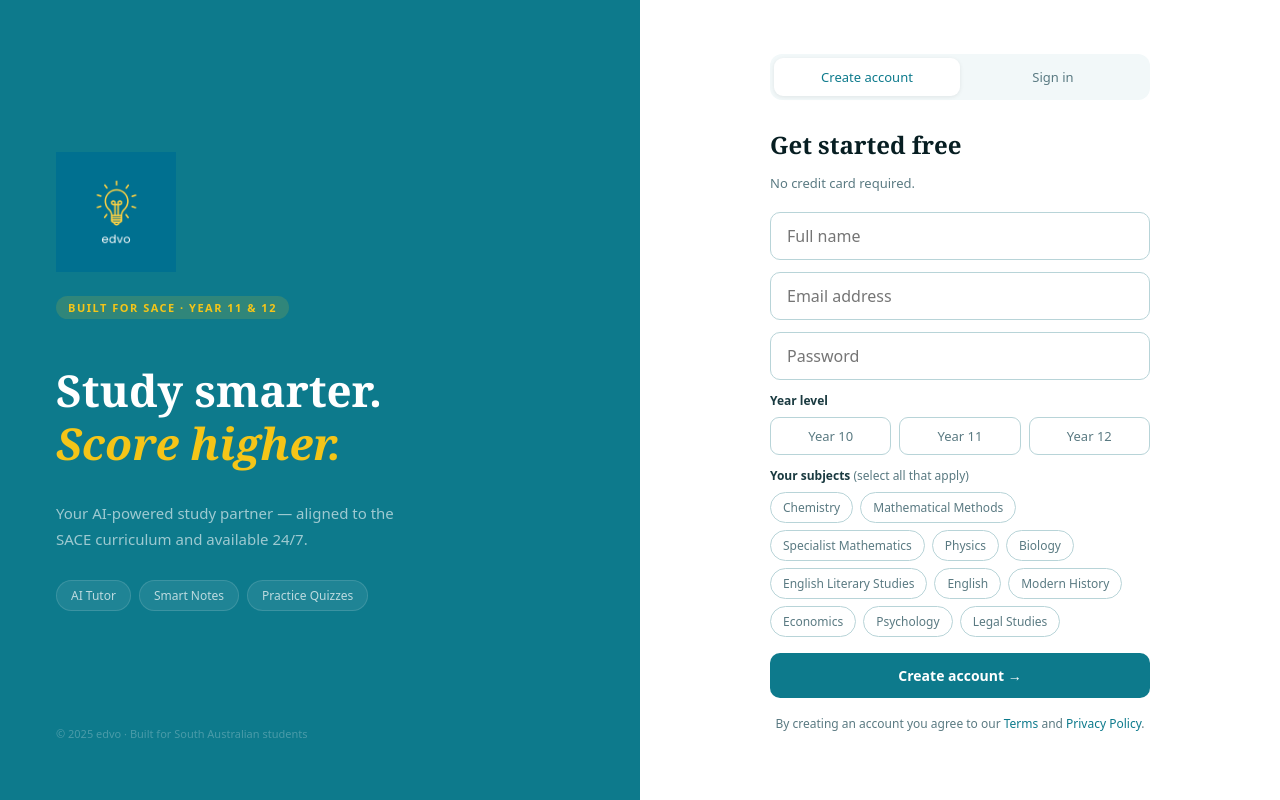
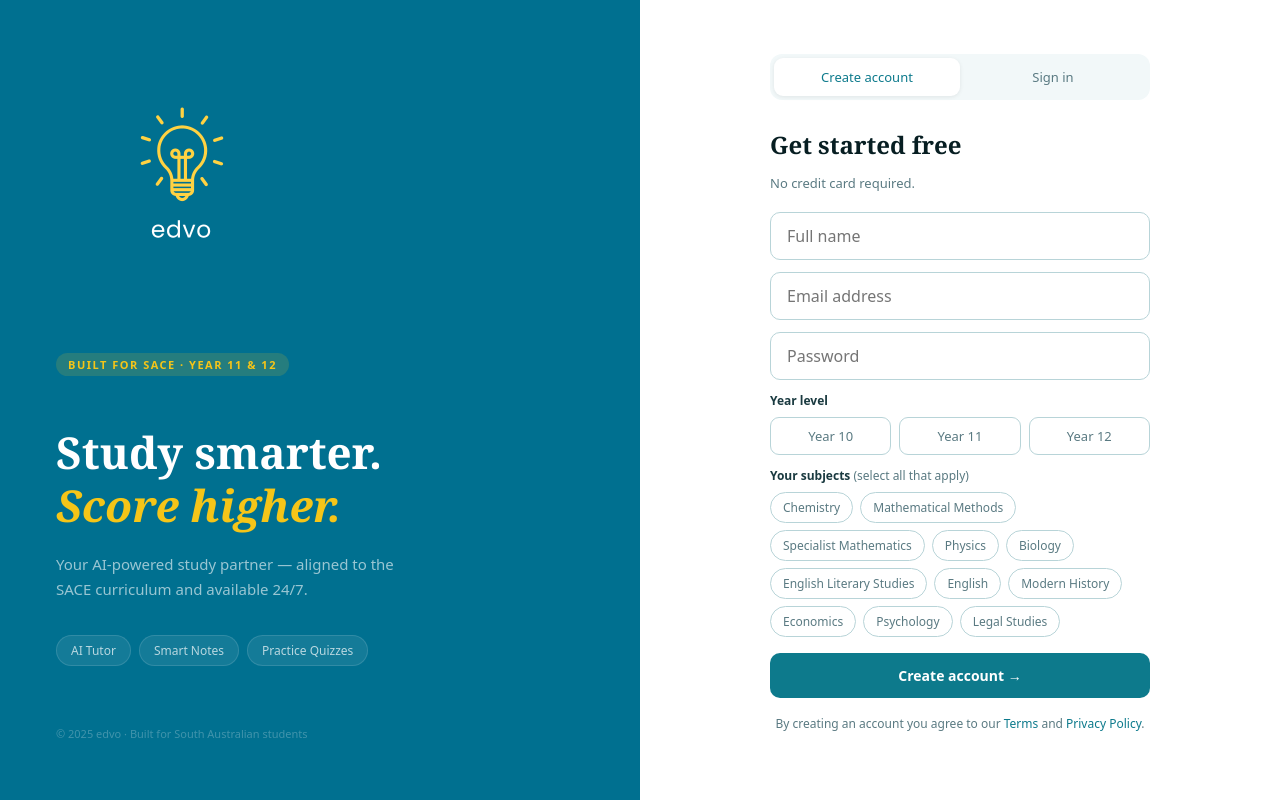
Before and after one commit to edvoteam/edvo, a Next.js app: page / in a window 1280 px wide. Built offline with nearby package versions, Linux system fonts and the light colour scheme.

Commit message:
Add high-conversion hero section

```diff
--- a/app/page.tsx
+++ b/app/page.tsx
@@ -107,29 +107,25 @@ export default function LandingPage() {
       {/* ── LEFT — Brand panel ── */}
       <div style={{
         flex: 1,
-        backgroundColor: "#0d7a8c",
+        backgroundColor: "#007090",
         display: "flex",
         flexDirection: "column",
         justifyContent: "space-between",
         padding: "48px 56px",
       }}>
-
-        {/* Top — empty spacer */}
-        <div />
-
-        {/* Centre — logo + hero copy as one block */}
-        <div style={{ display: "flex", flexDirection: "column", alignItems: "flex-start" }}>
+        <div>
           <img
             src="/logo.png"
             alt="edvo"
             style={{
-              width: 120,
-              height: 120,
+              width: 250,
+              height: 250,
               objectFit: "contain",
-              marginBottom: 24,
             }}
           />
+        </div>
 
+        <div>
           <div style={{
             display: "inline-block",
             backgroundColor: "rgba(245,197,24,0.15)",
@@ -138,7 +134,7 @@ export default function LandingPage() {
             fontWeight: 600,
             padding: "4px 12px",
             borderRadius: 20,
-            marginBottom: 16,
+            marginBottom: 20,
             letterSpacing: "1.5px",
             textTransform: "uppercase",
           }}>
@@ -150,7 +146,7 @@ export default function LandingPage() {
             fontWeight: 600,
             lineHeight: 1.2,
             color: "#ffffff",
-            marginBottom: 16,
+            marginBottom: 20,
             fontFamily: "Georgia, serif",
           }}>
             Study smarter.<br />
@@ -162,7 +158,7 @@ export default function LandingPage() {
             lineHeight: 1.7,
             color: "rgba(255,255,255,0.6)",
             maxWidth: 340,
-            marginBottom: 28,
+            marginBottom: 32,
           }}>
             Your AI-powered study partner — aligned to the SACE
             curriculum and available 24/7.
@@ -185,7 +181,6 @@ export default function LandingPage() {
           </div>
         </div>
 
-        {/* Bottom — copyright */}
         <p style={{ fontSize: 11, color: "rgba(255,255,255,0.25)" }}>
           © 2025 edvo · Built for South Australian students
         </p>
```
